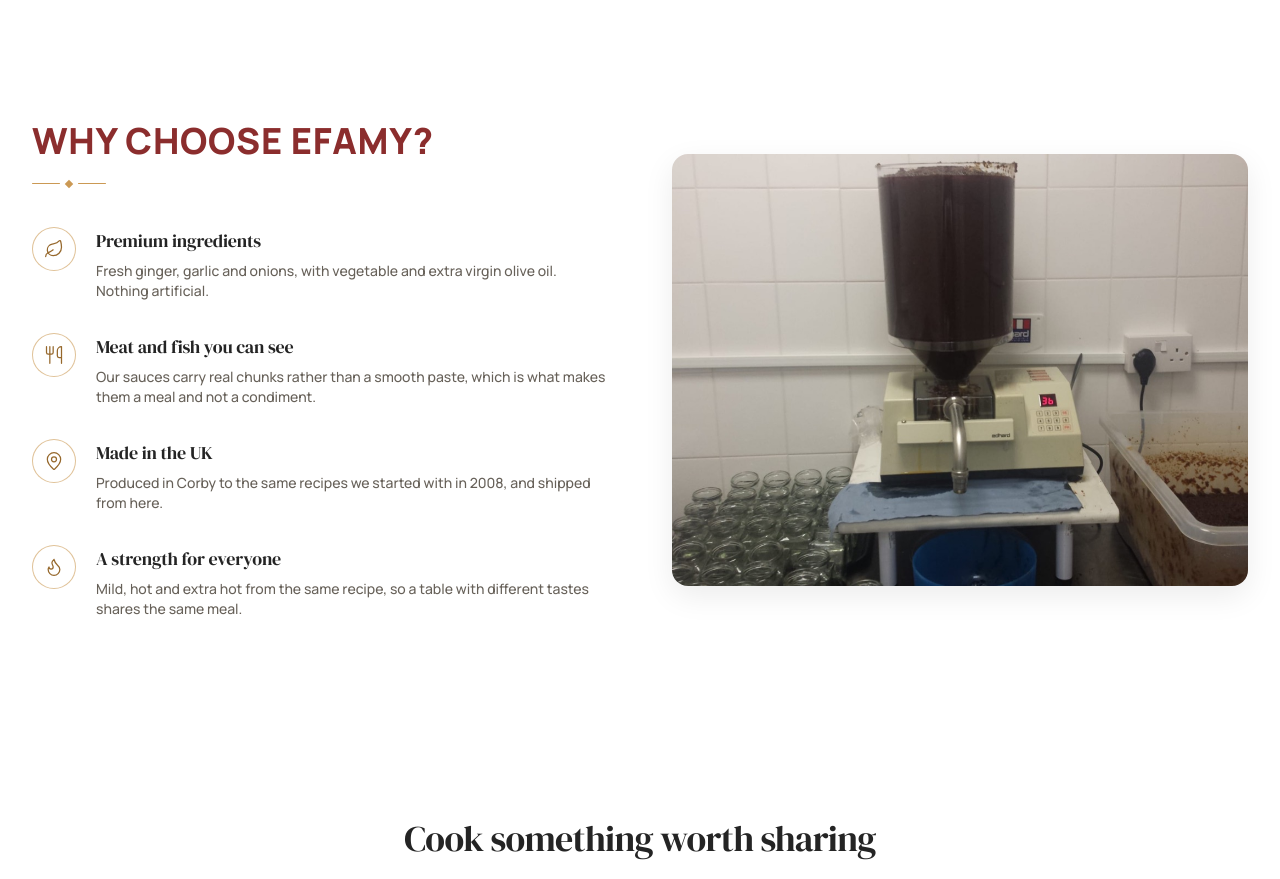
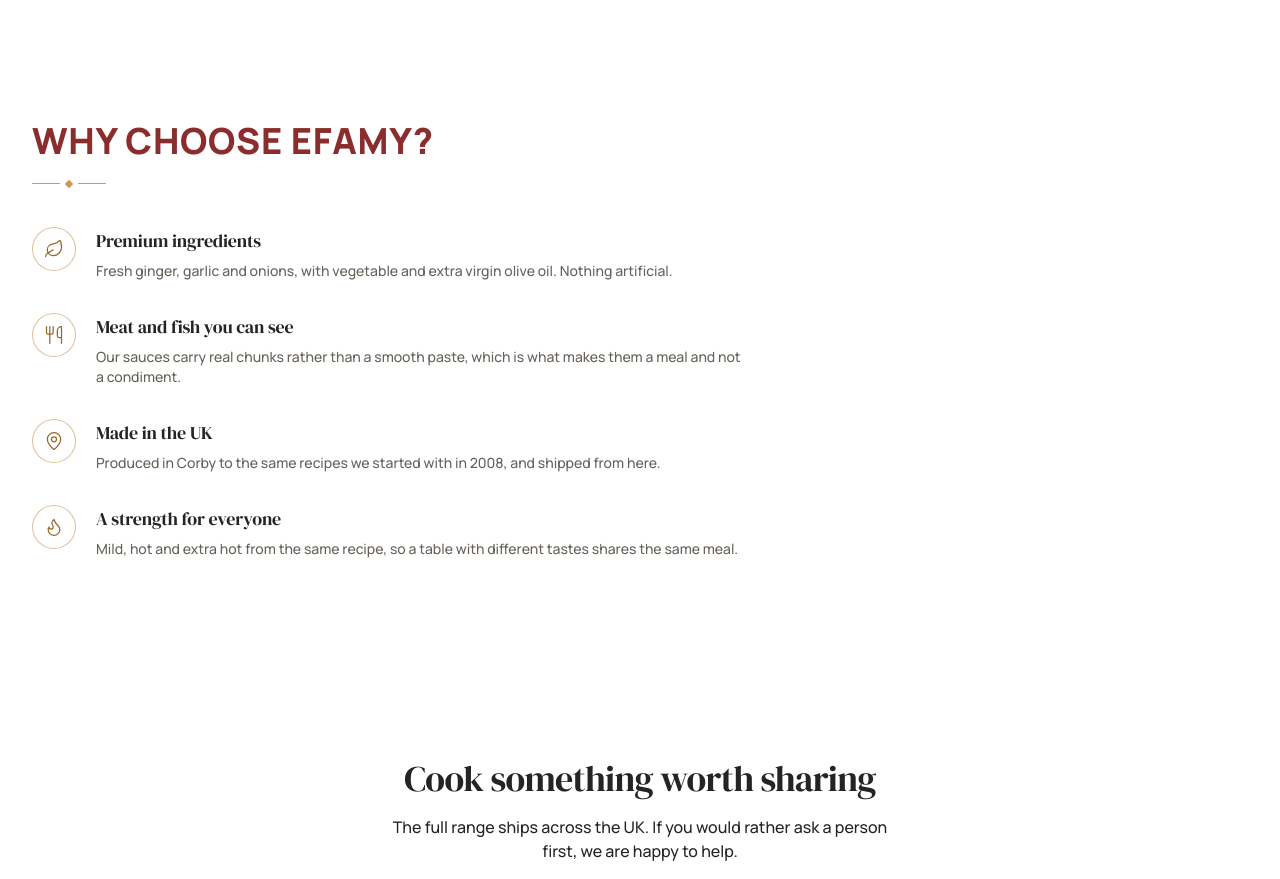
Before and after one commit to TobiWilliams001/efamy-storefront, a Next.js app: page /about in a window 1280 px wide. Shown: the part 4380-5259 px from the top of the page. Built offline with nearby package versions, Linux system fonts and the light colour scheme; no server answers.

Commit message:
feat: drop the photograph from Why choose Efamy
The four reasons carry the section on their own, and the column runs
full width now rather than leaving half the row empty.

```diff
--- a/src/components/sections/why-efamy.tsx
+++ b/src/components/sections/why-efamy.tsx
@@ -1,4 +1,3 @@
-import Image from "next/image";
 import { Flame, Leaf, MapPin, Utensils } from "lucide-react";
 
 import { Rule } from "@/components/layout/rule";
@@ -31,20 +30,10 @@
   },
 ];
 
-/*
- * Efamy's own kitchen rather than a styled shot: the sauce itself, in volume,
- * going into the jars it is sold in. The claims beside it are about how the
- * food is made, so the photograph should be of it being made.
- */
-const feature = {
-  src: "/photos/filling-jars.jpg",
-  alt: "Chilli sauce in the hopper of a filling machine, with empty jars waiting alongside",
-};
-
 export function WhyEfamy() {
   return (
     <Section>
-      <div className="grid items-center gap-12 lg:grid-cols-2 lg:gap-16">
+      <div className="max-w-3xl">
         <div>
           <h2 className="display-title text-2xl text-brand sm:text-3xl lg:text-4xl">
             Why choose Efamy?
@@ -71,16 +60,6 @@
             ))}
           </ul>
         </div>
-
-        <div className="relative aspect-4/3 overflow-hidden rounded-lg shadow-card">
-          <Image
-            src={feature.src}
-            alt={feature.alt}
-            fill
-            sizes="(min-width: 1024px) 50vw, 100vw"
-            className="object-cover"
-          />
-        </div>
       </div>
     </Section>
   );
```
